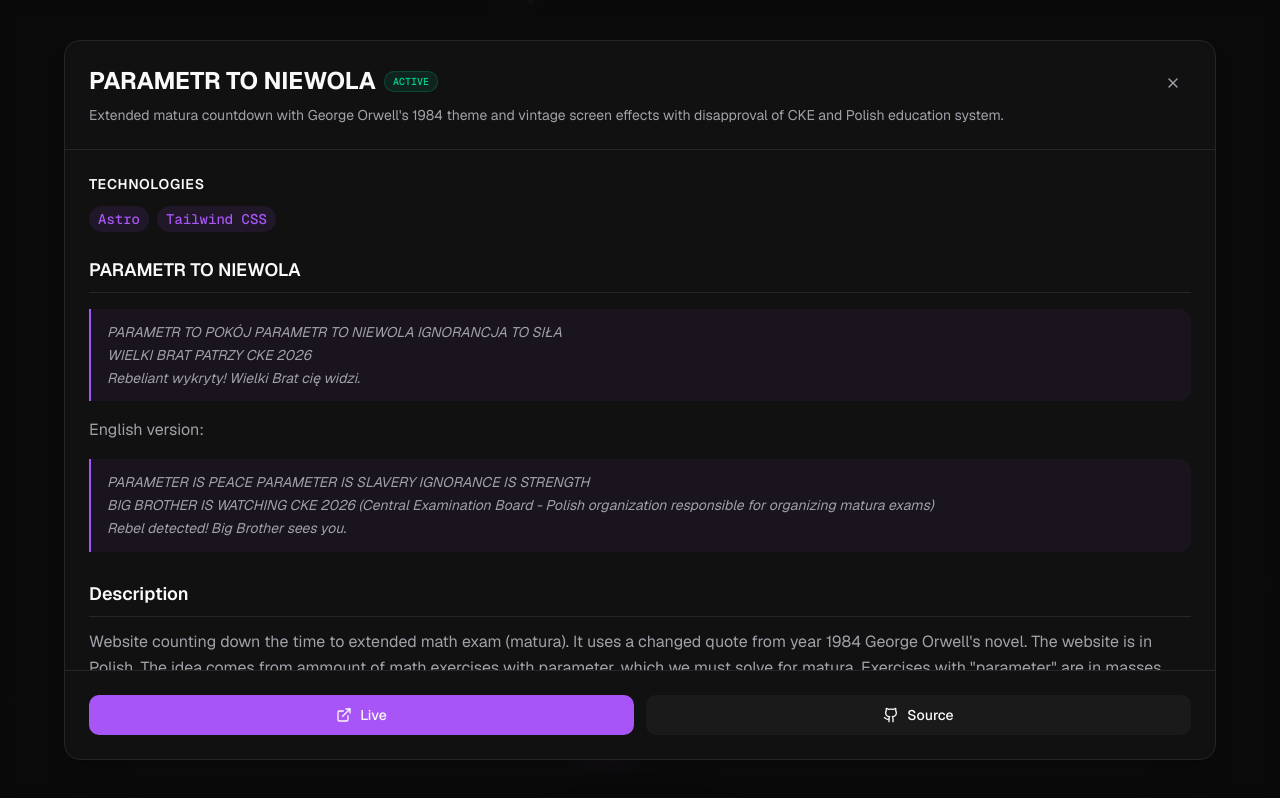
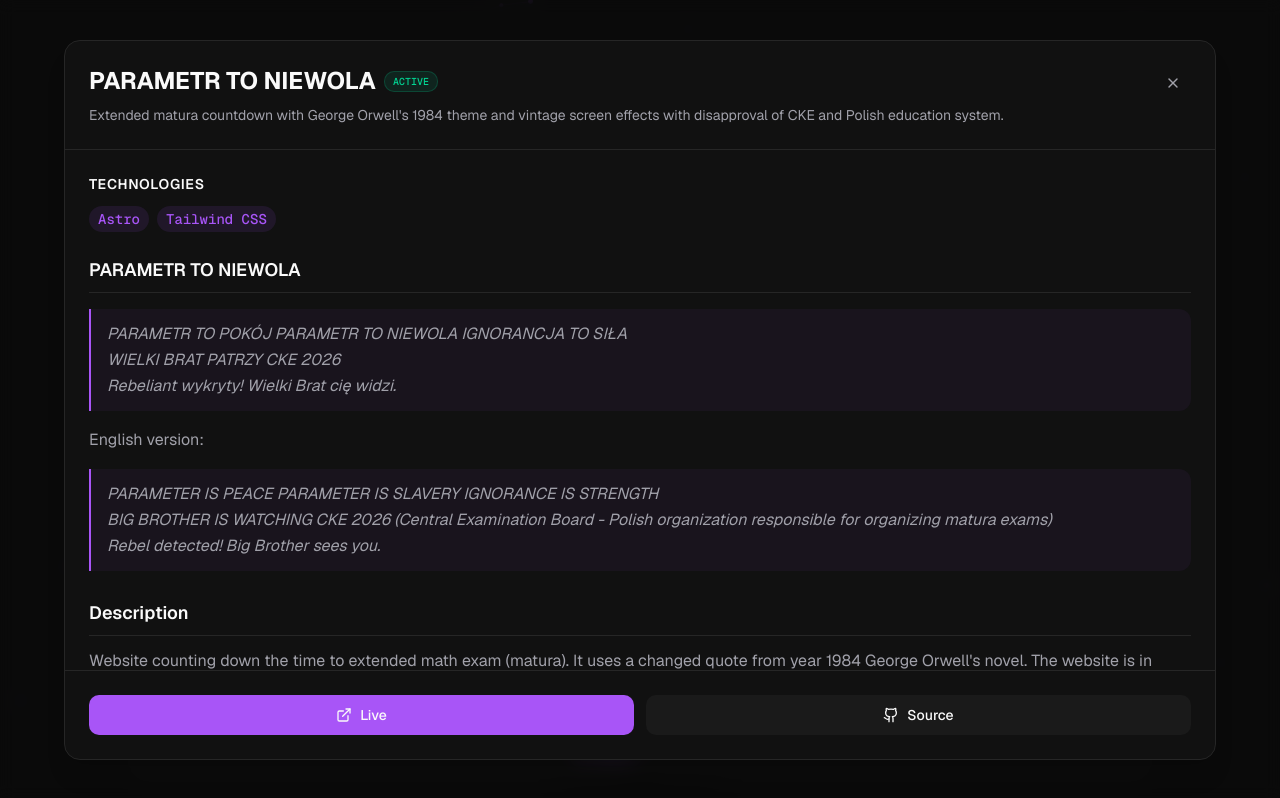
Before and after one commit to Leon135/personal-website-v2, a Next.js app: page / in a window 1280 px wide. Both pictures are taken after a click on the button 378 px from the left and 2522 px from the top of the page. Shown: the part 2122-2920 px from the top of the page. Built offline with nearby package versions, Linux system fonts and the light colour scheme.

Commit message:
fix(markdown-content): adjust styling for blockquote and list items alignment

```diff
--- a/components/markdown-content.tsx
+++ b/components/markdown-content.tsx
@@ -92,7 +92,7 @@ export function MarkdownContent({ content }: MarkdownContentProps) {
     // Blockquote — styled as a pull-quote container
     blockquote: ({ children }) => (
       <blockquote className="my-4 pl-4 border-l-2 border-primary bg-primary/5 rounded-r-lg py-3 pr-4">
-        <div className="text-sm text-muted-foreground italic space-y-1 [&>p]:mb-0 [&>p]:leading-relaxed">
+        <div className="text-md text-muted-foreground italic space-y-1 [&>p]:mb-0 [&>p]:leading-relaxed">
           {children}
         </div>
       </blockquote>
@@ -113,7 +113,7 @@ export function MarkdownContent({ content }: MarkdownContentProps) {
     // List item
     li: ({ children }) => (
       <li className="flex items-start gap-2 text-muted-foreground leading-relaxed">
-        <span className="mt-2 w-1 h-1 rounded-full bg-primary shrink-0" />
+        <span className="mt-3 w-1 h-1 rounded-full bg-primary shrink-0" />
         <span className="flex-1">{children}</span>
       </li>
     ),
```
